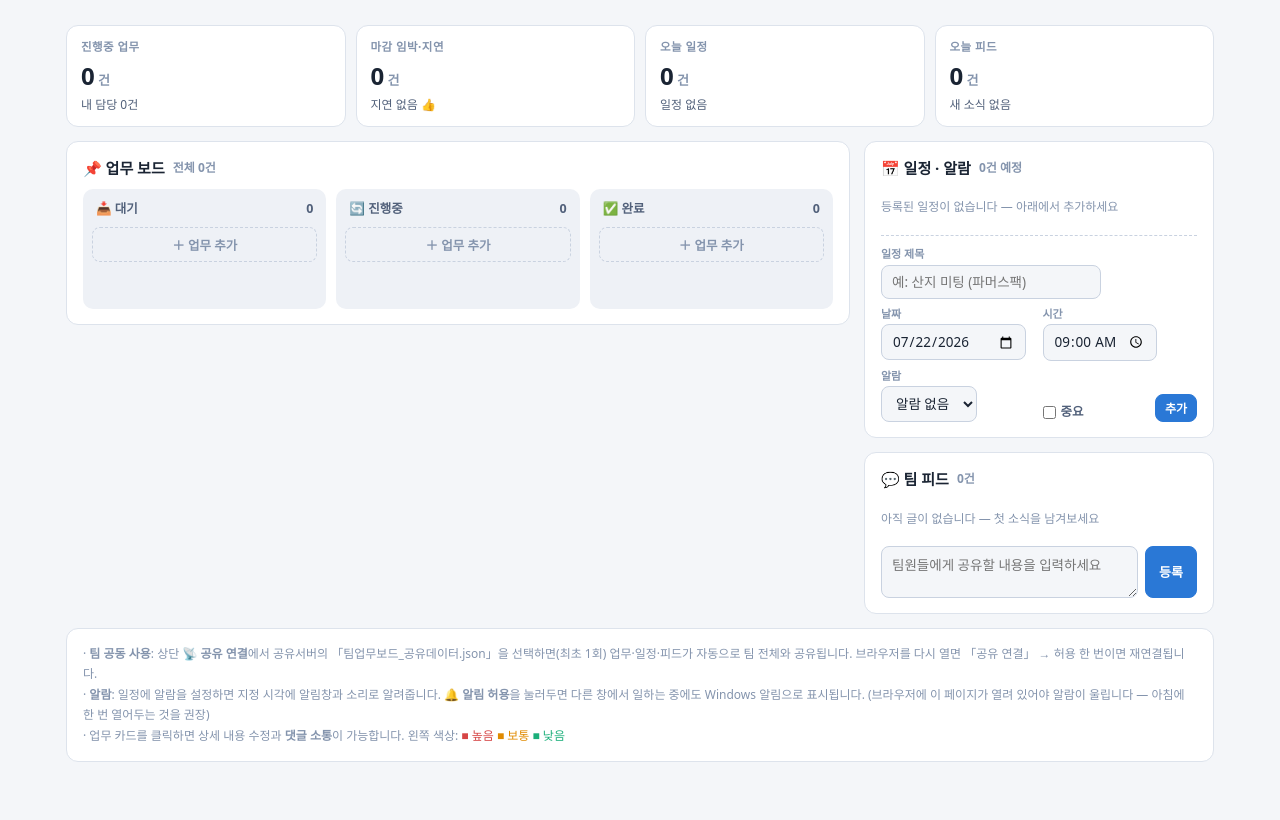
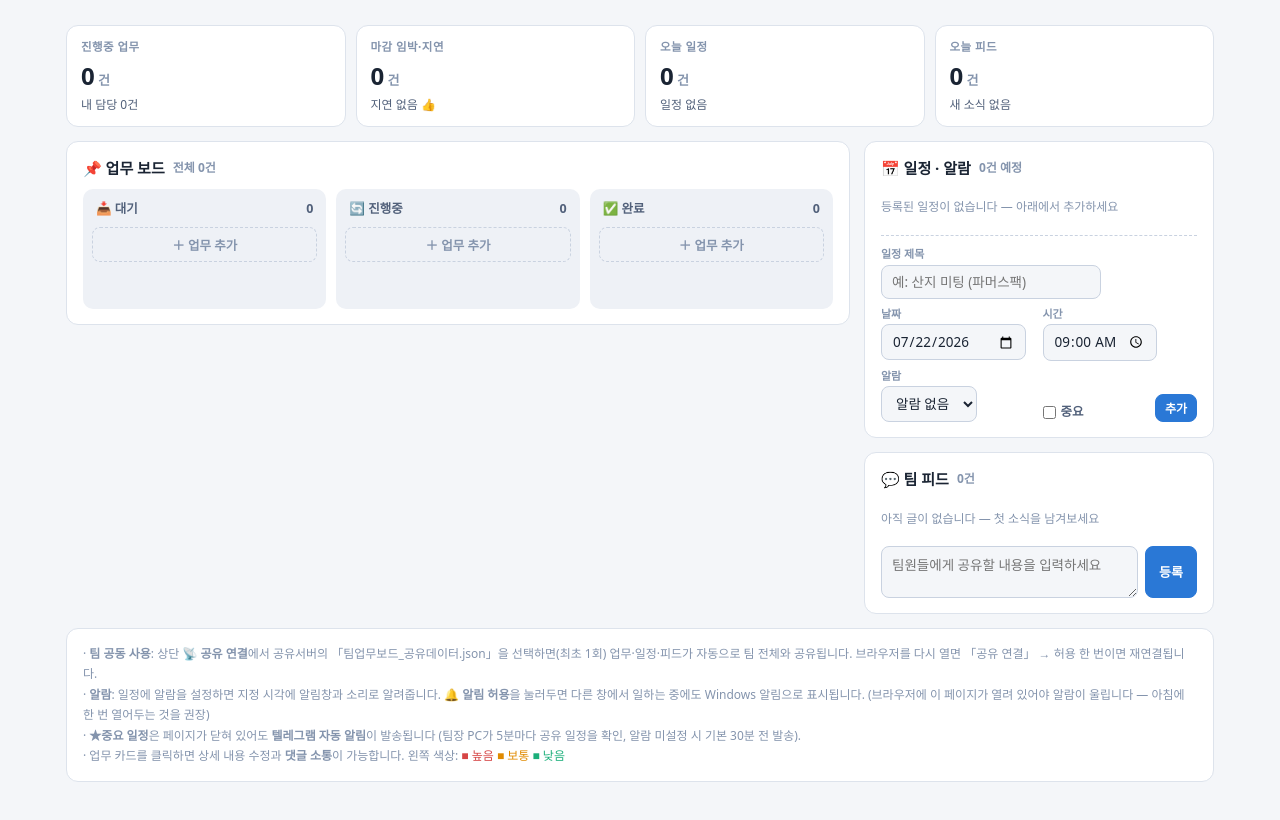
Before and after one commit to sangyoung7730/team-board, a plain HTML site: page index.html in a window 1280 px wide. Shown: the part 74-894 px from the top of the page. Drawn offline with Linux system fonts and the light colour scheme.

Commit message:
중요 일정 텔레그램 연동 안내 추가
Co-Authored-By: Claude Fable 5 <noreply@anthropic.com>

```diff
--- a/index.html
+++ b/index.html
@@ -180,6 +180,7 @@ select, input, textarea { font-family:inherit; font-size:13.5px; padding:7px 10p
     <p class="note">
       · <b>팀 공동 사용</b>: 상단 <b>📡 공유 연결</b>에서 공유서버의 「팀업무보드_공유데이터.json」을 선택하면(최초 1회) 업무·일정·피드가 자동으로 팀 전체와 공유됩니다. 브라우저를 다시 열면 「공유 연결」 → 허용 한 번이면 재연결됩니다.<br>
       · <b>알람</b>: 일정에 알람을 설정하면 지정 시각에 알림창과 소리로 알려줍니다. <b>🔔 알림 허용</b>을 눌러두면 다른 창에서 일하는 중에도 Windows 알림으로 표시됩니다. (브라우저에 이 페이지가 열려 있어야 알람이 울립니다 — 아침에 한 번 열어두는 것을 권장)<br>
+      · <b>★중요 일정</b>은 페이지가 닫혀 있어도 <b>텔레그램 자동 알림</b>이 발송됩니다 (팀장 PC가 5분마다 공유 일정을 확인, 알람 미설정 시 기본 30분 전 발송).<br>
       · 업무 카드를 클릭하면 상세 내용 수정과 <b>댓글 소통</b>이 가능합니다. 왼쪽 색상: <span style="color:var(--down)">■ 높음</span> <span style="color:var(--warn)">■ 보통</span> <span style="color:var(--acc2)">■ 낮음</span>
     </p>
   </section>
```
